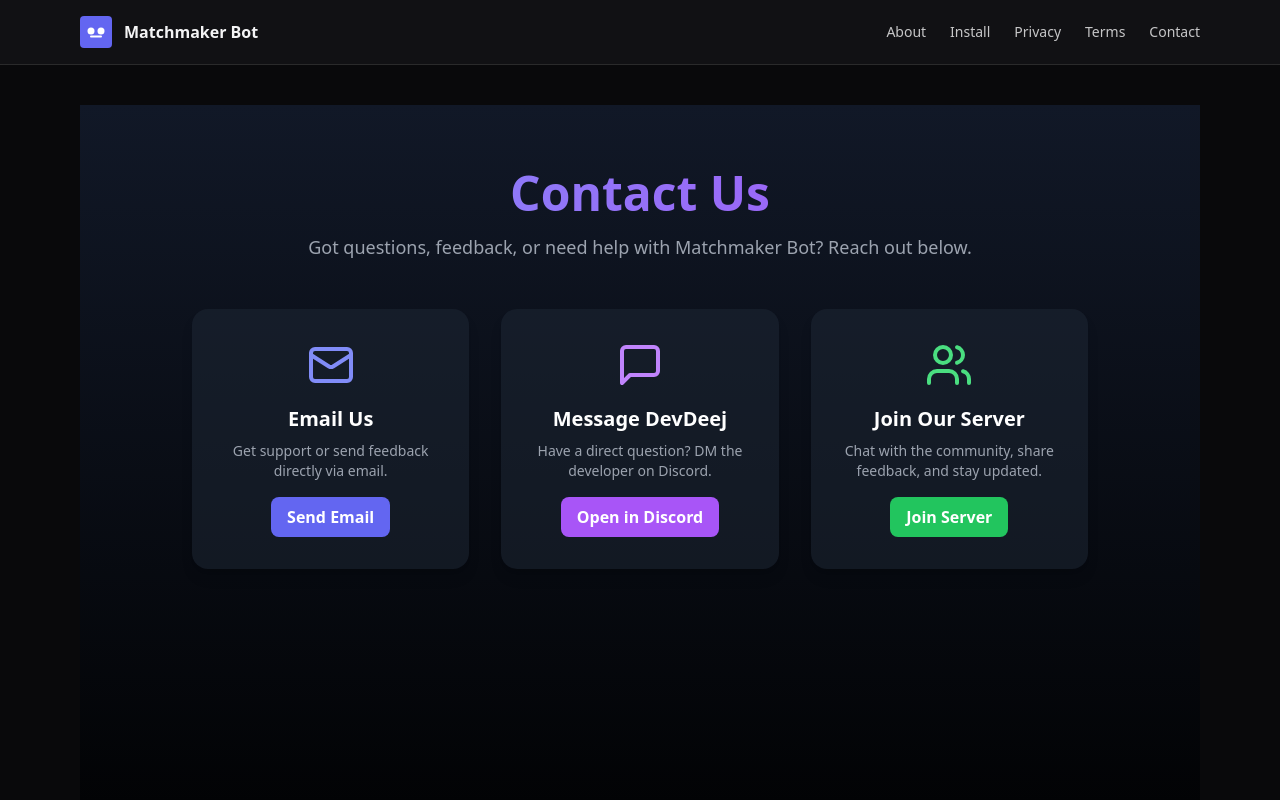
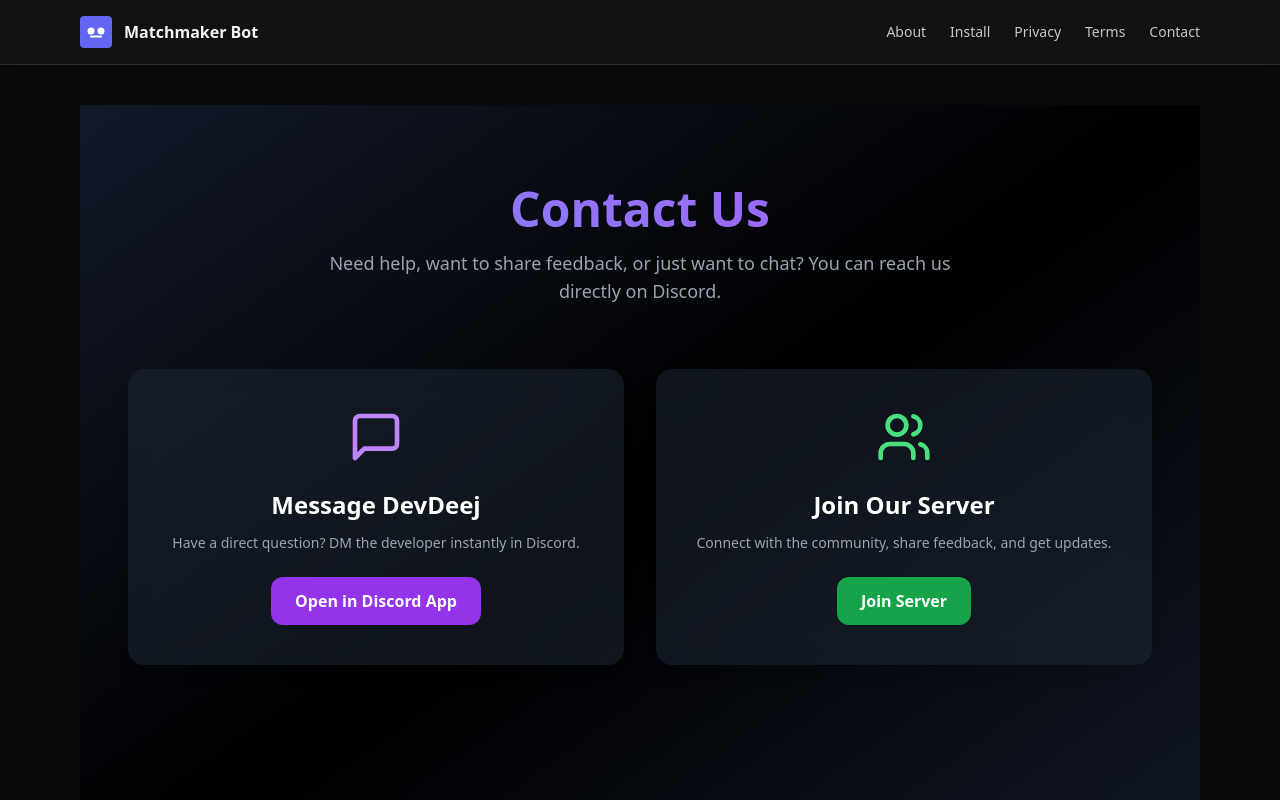
Before and after one commit to DavidCBradleyJr/matchmaker-bot, a Next.js app in the folder web/: page /contact in a window 1280 px wide. Shown: the top 800 px of the page. Built offline with nearby package versions, Linux system fonts and the light colour scheme.

Commit message:
adding in website

```diff
--- a/web/app/contact/page.tsx
+++ b/web/app/contact/page.tsx
@@ -1,65 +1,51 @@
 "use client";
 
-import { Mail, MessageSquare, Users } from "lucide-react";
+import { MessageSquare, Users } from "lucide-react";
 
 export default function ContactPage() {
   return (
-    <div className="min-h-screen bg-gradient-to-b from-gray-900 to-black text-white py-16 px-6">
-      <div className="max-w-4xl mx-auto space-y-12">
+    <div className="min-h-screen bg-gradient-to-br from-gray-900 via-black to-gray-900 text-white py-20 px-6">
+      <div className="max-w-5xl mx-auto space-y-16">
         {/* Header */}
         <div className="text-center">
           <h1 className="text-5xl font-extrabold mb-4 bg-gradient-to-r from-indigo-400 to-purple-500 bg-clip-text text-transparent">
             Contact Us
           </h1>
-          <p className="text-gray-400 text-lg">
-            Got questions, feedback, or need help with Matchmaker Bot? Reach out below.
+          <p className="text-gray-400 text-lg max-w-2xl mx-auto">
+            Need help, want to share feedback, or just want to chat?
+            You can reach us directly on Discord.
           </p>
         </div>
 
         {/* Contact Options */}
-        <div className="grid gap-8 md:grid-cols-3">
-          {/* Email */}
-          <div className="bg-gray-800/50 rounded-2xl shadow-lg p-8 text-center hover:scale-105 transform transition">
-            <Mail className="mx-auto h-12 w-12 text-indigo-400 mb-4" />
-            <h2 className="text-xl font-bold mb-2">Email Us</h2>
-            <p className="text-gray-400 text-sm mb-4">
-              Get support or send feedback directly via email.
+        <div className="grid gap-8 md:grid-cols-2">
+          {/* DM Developer */}
+          <div className="bg-gray-800/50 backdrop-blur-md rounded-2xl shadow-lg p-10 text-center hover:scale-105 transform transition">
+            <MessageSquare className="mx-auto h-14 w-14 text-purple-400 mb-6" />
+            <h2 className="text-2xl font-bold mb-3">Message DevDeej</h2>
+            <p className="text-gray-400 text-sm mb-6">
+              Have a direct question? DM the developer instantly in Discord.
             </p>
             <a
-              href="mailto:devdeej@example.com"
-              className="inline-block bg-indigo-500 hover:bg-indigo-600 text-white font-semibold py-2 px-4 rounded-lg transition"
+              href="discord://-/users/123456789012345678"
+              className="inline-block bg-purple-600 hover:bg-purple-700 text-white font-semibold py-3 px-6 rounded-xl transition"
             >
-              Send Email
-            </a>
-          </div>
-
-          {/* DM Developer */}
-          <div className="bg-gray-800/50 rounded-2xl shadow-lg p-8 text-center hover:scale-105 transform transition">
-            <MessageSquare className="mx-auto h-12 w-12 text-purple-400 mb-4" />
-            <h2 className="text-xl font-bold mb-2">Message DevDeej</h2>
-            <p className="text-gray-400 text-sm mb-4">
-              Have a direct question? DM the developer on Discord.
-            </p>
-            <a
-              href="discord://-/users/154593850185351168"
-              className="inline-block bg-purple-500 hover:bg-purple-600 text-white font-semibold py-2 px-4 rounded-lg transition"
-            >
-              Open in Discord
+              Open in Discord App
             </a>
           </div>
 
           {/* Join Server */}
-          <div className="bg-gray-800/50 rounded-2xl shadow-lg p-8 text-center hover:scale-105 transform transition">
-            <Users className="mx-auto h-12 w-12 text-green-400 mb-4" />
-            <h2 className="text-xl font-bold mb-2">Join Our Server</h2>
-            <p className="text-gray-400 text-sm mb-4">
-              Chat with the community, share feedback, and stay updated.
+          <div className="bg-gray-800/50 backdrop-blur-md rounded-2xl shadow-lg p-10 text-center hover:scale-105 transform transition">
+            <Users className="mx-auto h-14 w-14 text-green-400 mb-6" />
+            <h2 className="text-2xl font-bold mb-3">Join Our Server</h2>
+            <p className="text-gray-400 text-sm mb-6">
+              Connect with the community, share feedback, and get updates.
             </p>
             <a
               href="https://discord.gg/7Cersw2kqv"
               target="_blank"
               rel="noopener noreferrer"
-              className="inline-block bg-green-500 hover:bg-green-600 text-white font-semibold py-2 px-4 rounded-lg transition"
+              className="inline-block bg-green-600 hover:bg-green-700 text-white font-semibold py-3 px-6 rounded-xl transition"
             >
               Join Server
             </a>
```
